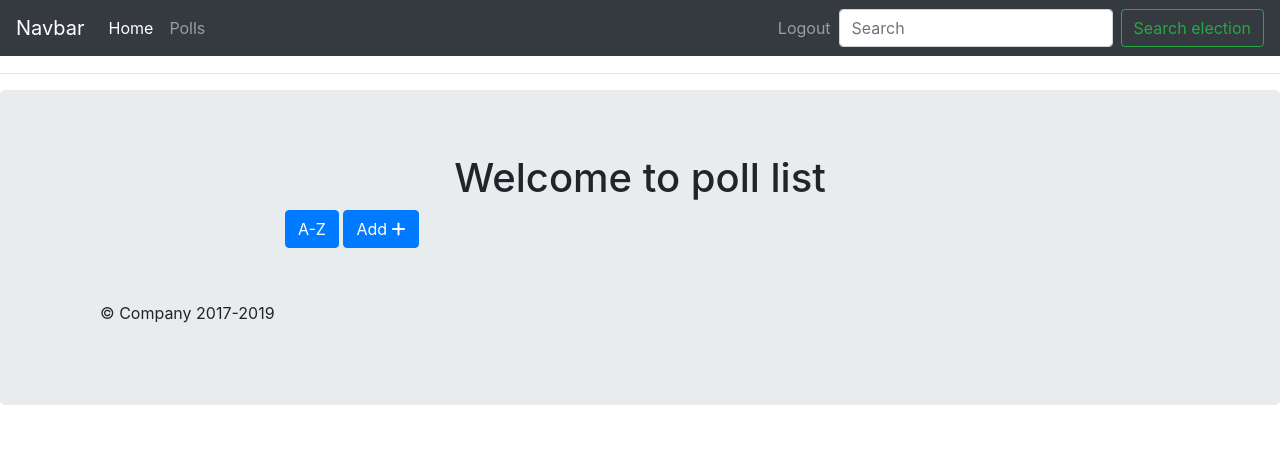
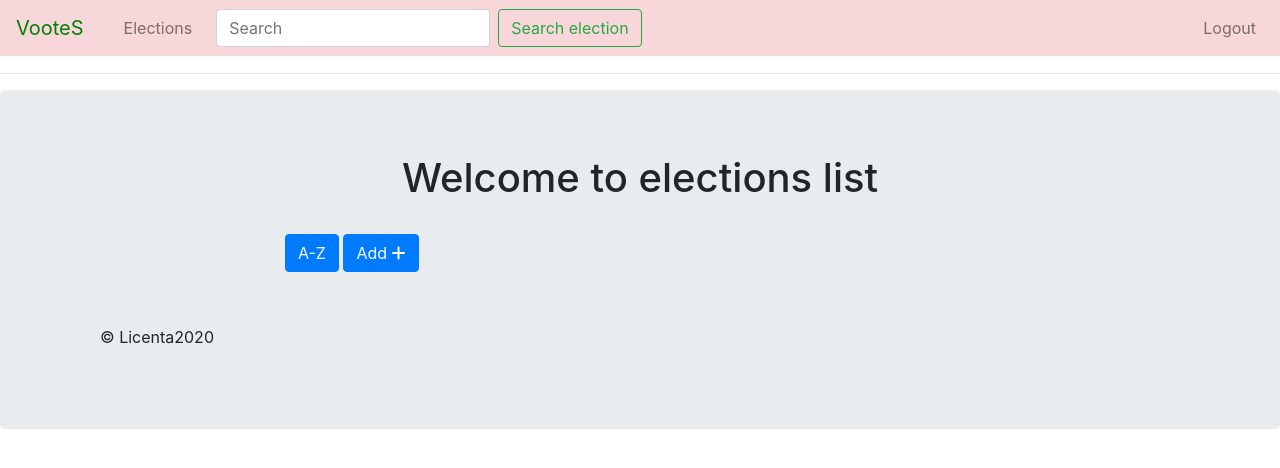
Before and after one commit to dcndaniela/licenta, a Django app: page /polls/index/ in a window 1280 px wide. Shown: the top 468 px of the page. Run offline with Django 3.2, Linux system fonts and the light colour scheme; the visitor is signed in with stand-in values (Sample User, id 1); data that the repository does not hold is empty; some libraries are stand-ins or nearby versions.

```diff
--- a/accounts/views.py
+++ b/accounts/views.py
@@ -20,7 +20,7 @@ def LoginView(request):
             #print(request.GET)
             login(request, user)
             #return HttpResponseRedirect(reverse('polls:home')) #home= name dat in urls din polls
-            return redirect('polls:home')  # home= name dat in urls din polls
+            return redirect('polls:index')  # home= name dat in urls din polls
         else:
             messages.error(request, 'Bad username or password',
                            extra_tags = 'alert alert-danger alert-dismissible fade show')
@@ -30,7 +30,6 @@ def LoginView(request):
 def LogoutView(request):
  #  return render(request, 'accounts/logout.html',{})
     logout(request)
-    #return HttpResponseRedirect(reverse('polls:home'))
     return redirect('accounts:login')
 
 
--- a/polls/admin.py
+++ b/polls/admin.py
@@ -1,5 +1,5 @@
 from django.contrib import admin
-from .models import Election,Choice, AuditedBallot, CastVote
+from .models import Election,Choice, AuditedBallot, Vote, Voter
 from django.contrib.auth.models import Group, User
 from accounts.models import CustomUser
 
@@ -8,7 +8,8 @@ from accounts.models import CustomUser
 admin.site.unregister(Group)
 admin.site.register(CustomUser)
 admin.site.register(AuditedBallot)
-admin.site.register(CastVote)
+admin.site.register(Vote)
+admin.site.register(Voter)
 #admin.site.register(Choice)
 
 admin.site.site_header='Admin Dashboard'
--- a/polls/forms.py
+++ b/polls/forms.py
@@ -22,7 +22,7 @@ class ElectionForm(forms.ModelForm): #acest form il import in views.py
         model.start_date = forms.DateTimeField()
         model.end_date = forms.DateTimeField()
         widgets= {
-            'election_title':forms.Textarea(attrs = {"class":"form-control", "rows":3,"cols":20}),
+            'election_title':forms.Textarea(attrs = {"class":"form-control", "rows":2,"cols":10}),
            # 'start_date':DateInput(),
             'isActive':forms.CheckboxInput()
             }
--- a/polls/templates/polls/add.html
+++ b/polls/templates/polls/add.html
@@ -1,7 +1,8 @@
 {% extends 'polls/base.html' %} <!--includ base.html -->
 
 
-{% block main_content %} <!--override lui main_content din base.html -->
+{% block main_content %} <!-- override lui main_content din base.html -->
+
 <div class="container">
     <h1 class="text-center">Add a new Election!</h1>
     <br> <br>
@@ -23,4 +24,5 @@
 
 </div>
 
+
 {%endblock%}
--- a/polls/templates/polls/footer.html
+++ b/polls/templates/polls/footer.html
@@ -1,5 +1,5 @@
 <footer class="container">
   <br>
   <br>
-  <p>&copy; Company 2017-2019</p>
+  <p>&copy; Licenta2020</p>
 </footer>
--- a/polls/templates/polls/header.html
+++ b/polls/templates/polls/header.html
@@ -1,18 +1,29 @@
-<nav class="navbar navbar-expand-md navbar-dark fixed-top bg-dark">
- <a class="navbar-brand" href="#">Navbar</a>
- <button aria-controls="navbarsExampleDefault" aria-expanded="false" aria-label="Toggle navigation" class="navbar-toggler" data-target="#navbarsExampleDefault" data-toggle="collapse" type="button">
-   <span class="navbar-toggler-icon"></span>
- </button>
+<nav class="navbar navbar-expand-md navbar-light fixed-top "style="background-color: #f8d7da">
+ <a class="navbar-brand" href="#" style="color:green">VooteS</a>
+<!--    <button aria-controls="navbarsExampleDefault" aria-expanded="false" aria-label="Toggle navigation" class="navbar-toggler" data-target="#navbarsExampleDefault" data-toggle="collapse" type="button">-->
+<!--      <span class="navbar-toggler-icon"></span>-->
+<!--    </button>-->
 
  <div class="collapse navbar-collapse" id="navbarsExampleDefault">
    <ul class="navbar-nav mr-auto">
-     <li class="nav-item active">
-       <a class="nav-link" href="{% url 'polls:home' %}">Home <span class="sr-only">(current)</span></a> <!-- 'home' este name dat urls.py-->
+       <li class="nav-item">
+               <a class="nav-link disabled" href="#"></a>
+       </li>
+     <li class="nav-item">
+       <a class="nav-link" href="{% url 'polls:index' %}">Elections</a> <!-- polls=namespace-ul, index= name dat in polls.urls -->
      </li>
-     <li class="nav-item">
-       <a class="nav-link" href="{% url 'polls:index' %}">Polls</a> <!-- polls=namespace-ul, index= name dat in polls.urls -->
-     </li>
+       <li class="nav-item">
+                     <a class="nav-link disabled" href="#"></a>
+             </li>
+       <form class="form-inline my-2 my-lg-0" >
+                  <input aria-label="Search" class="form-control mr-sm-2 "
+                         name="searchElection" placeholder="Search"
+                         type="text"
+                         value="{{searchContent}}"> <!-- ca sa apara in Search ce a tastat User ul -->
+                  <button class="btn btn-outline-success my-2 my-sm-0" type="submit">Search election</button>
+                </form>
    </ul>
+
 <div class="navbar-nav ml-auto">
     {% if request.user.is_authenticated %}
     <a class="nav-item nav-link" href="{% url 'accounts:logout' %}">Logout</a>
@@ -26,13 +37,7 @@
 <!--     <button class="btn btn-outline-success my-2 my-sm-0" type="submit">Search</button>-->
 <!--   </form>-->
 
-     <form class="form-inline my-2 my-lg-0" >
-       <input aria-label="Search" class="form-control mr-sm-2 "
-              name="searchElection" placeholder="Search"
-              type="text"
-              value="{{searchContent}}"> <!-- ca sa apara in Search ce a tastat User ul -->
-       <button class="btn btn-outline-success my-2 my-sm-0" type="submit">Search election</button>
-     </form>
+
 
  </div>
 </nav>
--- a/polls/templates/polls/index.html
+++ b/polls/templates/polls/index.html
@@ -1,11 +1,11 @@
 {% extends 'polls/base.html' %} <!--includ base.html -->
-
 
 
 {% block main_content %}
 
 <div class="container">
-    <h1 class="text-center">Welcome to poll list </h1>
+    <h1 class="text-center">Welcome to elections list </h1>
+    <br>
     <div class="row">
         <div class="col-sm-8 offset-sm-2">
 
@@ -28,17 +28,17 @@
 <!-- pot pune orcie in loc de =True pt ca practic verific daca se afla in dictionary(adica daca a fost apasat)-->
                 A-Z  <!-- href="?title=True" ca sa fac btn-warning -->
             </a>
-
+        {%if is_allowed %} <!-- doar staff ul poate crea Elections -->
             <a class="btn btn-primary" href="{% url 'polls:add' %}" style="margin-bottom: 5px">
                 Add
                 <i class="fa fa-plus"></i> <!-- + este luat din fontawesome.com -> icons -->
             </a>
-
+        {% endif%}
             <ul class="list-group">
                 {%for poll in polls%}
                            <li class="list-group-item " >
                                <a  href="{%url 'polls:detail' poll.id %}"><strong>{{poll}} </strong></a>
-                               {% if request.user == poll.owner %}
+                               {% if request.user == poll.owner and request.user.is_staff and poll.has_not_started %}
                                       <a class="float-right" href="{%url 'polls:edit' poll.id %}">
                                       <i aria-hidden="true" class="fa fa-pencil"></i></a>
                                {% endif %}
--- a/polls/views.py
+++ b/polls/views.py
@@ -5,7 +5,7 @@ from django.urls import reverse
 from django.conf import settings
 from django.http import HttpResponse, HttpResponseRedirect
 from django.contrib import messages
-from polls.models import Election, Choice, CastVote
+from polls.models import Election, Choice, Vote, Voter
 from django.contrib.auth.decorators import login_required
 from django.views.generic import ListView
 from django.core.paginator import Paginator,EmptyPage, PageNotAnInteger
@@ -21,15 +21,16 @@ def HomeView(request):
 
 @login_required
 def IndexView(request):
+    is_allowed = request.user.is_staff
     searchContent=""#ce contine initial search-ul
 
-    # cele activate care au start_date inainte de prezentul meu
-    polls=Election.objects.filter(isActive=True).filter(start_date__lte = timezone.now()).order_by('start_date')
-    # if request.user.is_superuser:
-    #     polls = Election.objects.all() #Admin ul vede toate polls
+    if request.user.is_staff:
+         polls = Election.objects.all().order_by('start_date') #Admin ul vede toate polls
+    else:
+        # cele activate care au start_date inainte de prezentul meu
+        polls = Election.objects.filter(isActive = True).filter(start_date__lte = timezone.now()).order_by('-start_date')
 
     if 'title' in request.GET:#ordonare crescator dupa titlu
-        #polls=polls.annotate(Count('vote')).order_by('-vote__count')
         polls=polls.order_by('election_title')
 
     if 'searchElection' in request.GET:
@@ -52,7 +53,7 @@ def IndexView(request):
     # ca sa pot pune in ruta &{{params}} in index.html
     params=get_dict_copy.pop('page',True) and get_dict_copy.urlencode()
 
-    context = {'polls': polls_paginated, 'params':params,'searchContent':searchContent}
+    context = {'polls': polls_paginated, 'params':params,'searchContent':searchContent,'is_allowed':is_allowed}
     return render(request, 'polls/index.html',context)
 
 @login_required
@@ -90,7 +91,7 @@ def AddElectionView(request):
 @login_required()
 def EditElectionView(request,poll_id):
     poll=get_object_or_404(Election,id=poll_id)
-    if request.user != poll.owner or (not request.user.is_staff):
+    if request.user != poll.owner or (not request.user.is_staff) or (not poll.has_not_started):
         messages.error(request, 'You are not allowed to edit this election!',
                        extra_tags = 'alert alert-danger alert-dismissible fade show')
         return redirect('polls:index')
@@ -112,7 +113,7 @@ def EditElectionView(request,poll_id):
 @login_required
 def DeleteElectionView(request, poll_id):
     poll = get_object_or_404(Election, id = poll_id)
-    if request.user != poll.owner or (not request.user.is_staff):
+    if request.user != poll.owner or (not request.user.is_staff) or (not poll.has_not_started):
         messages.error(request, 'You are not allowed to delete this election!',
                        extra_tags = 'alert alert-danger alert-dismissible fade show')
         return redirect('polls:index')
@@ -129,7 +130,7 @@ def DeleteElectionView(request, poll_id):
 @login_required
 def AddChoiceView(request, poll_id):
     poll=get_object_or_404(Election,id=poll_id)
-    if request.user != poll.owner or (not request.user.is_staff):
+    if request.user != poll.owner or (not request.user.is_staff) or (not poll.has_not_started):
         messages.error(request, 'You are not allowed to add a choice!',
                        extra_tags = 'alert alert-danger alert-dismissible fade show')
         return redirect('polls:index')
@@ -152,7 +153,7 @@ def AddChoiceView(request, poll_id):
 def EditChoiceView(request,choice_id):
     choice=get_object_or_404(Choice,id=choice_id)
     poll=get_object_or_404(Election,id=choice.election.id)
-    if request.user != poll.owner or (not request.user.is_staff):
+    if request.user != poll.owner or (not request.user.is_staff) or (not poll.has_not_started):
         messages.error(request, 'You are not allowed to edit this choice!',
                        extra_tags = 'alert alert-danger alert-dismissible fade show')
         return redirect('polls:index')
@@ -174,7 +175,7 @@ def EditChoiceView(request,choice_id):
 def DeleteChoiceView(request,choice_id):
     choice = get_object_or_404(Choice, id = choice_id)
     poll = get_object_or_404(Election, id = choice.election.id)
-    if request.user != poll.owner or (not request.user.is_staff):
+    if request.user != poll.owner or (not request.user.is_staff) or (not poll.has_not_started):
         messages.error(request, 'You are not allowed to delete tis choice!',
                        extra_tags = 'alert alert-danger alert-dismissible fade show')
         return redirect('polls:index')
@@ -193,13 +194,14 @@ def DeleteChoiceView(request,choice_id):
 def DetailView(request,poll_id):
     poll = get_object_or_404(Election, id=poll_id)
 
-    user_can_vote=poll.user_can_vote(request.user)
+    #user_can_vote=poll.user_can_vote(request.user)
     # daca NU este activa sau inca nu a fost publicata, este vizibila doar pentru Admin
     if not poll.isActive or poll.start_date>timezone.now() :
         if not request.user.is_superuser:
             return redirect('polls:index')
 
-    context={'election': poll,'user_can_vote':user_can_vote}
+    #context={'election': poll,'user_can_vote':user_can_vote}
+    context = {'election': poll}
     return render(request, 'polls/detail.html', context)
 
 
@@ -213,7 +215,7 @@ def ResultsView(request,poll_id):
                        extra_tags = 'alert alert-danger alert-dismissible fade show')
         return redirect('polls:index')
 
-    user_can_vote = poll.user_can_vote(request.user)
+    #user_can_vote = poll.user_can_vote(request.user)
     results=poll.get_results_dict()
     context = {'election': poll, 'results':results }
     return render(request, 'polls/results.html', context)
@@ -222,8 +224,17 @@ def ResultsView(request,poll_id):
 @login_required
 def vote(request, poll_id):
     election = get_object_or_404(Election, pk = poll_id)
+    if election.start_date>timezone.now():
+        messages.error(request, 'Election is not opened yet!',
+                       extra_tags = 'alert alert-danger alert-dismissible fade show')
+        return redirect('polls:index')
+    if election.end_date<timezone.now():
+        messages.error(request, 'Election is closed!You can not vote anymore!',
+                       extra_tags = 'alert alert-danger alert-dismissible fade show')
+        return redirect('polls:results', poll_id = poll_id)
 
-    if not election.user_can_vote(request.user):
+    user_can_vote=election.user_can_vote(request.user)
+    if not user_can_vote:
         messages.error(request, 'You have already voted on this election!',
                        extra_tags = 'alert alert-danger alert-dismissible fade show')
         return redirect('polls:detail', poll_id = poll_id)
@@ -233,15 +244,15 @@ def vote(request, poll_id):
         #user_uuid=str(uuid.uuid4())
         cast_at=timezone.now()
         choice=Choice.objects.get(id=choice_id)
-        new_vote=CastVote(user=request.user, election=election, choice=choice,cast_at=cast_at)
+        voter=Voter(election=election, user=request.user, vote_hash='hash_vote',cast_at=cast_at)
+        voter.save()
+        new_vote=Vote(voter=voter, election=election, choice=choice,cast_at=cast_at)
         new_vote.save()
-        print(choice)
-        #choice.votes+=1
-        #choice.save()
+        #print(choice)
+
     else:
         messages.error(request,'You must select a choice',
                        extra_tags = 'alert alert-danger alert-dismissible fade show')
-        #return redirect('polls:detail', poll_id = poll_id)
         return redirect('polls:detail', poll_id = poll_id)
-    #return redirect('polls:results', poll_id = poll_id)
-    return redirect('polls:index')
+    #return render(request,'polls:index',{'user_can_vote':user_can_vote})
+    return redirect("polls:index")
```
Also changed, not shown: accounts/forms.py (+0 -58 lines), accounts/templates/accounts/login.html (+11 -11 lines), polls/models.py (+102 -88 lines), polls/templates/polls/detail.html (+8 -4 lines), polls/templates/polls/results.html (+15 -10 lines). Lines whose indentation alone changed are shown as unchanged.
